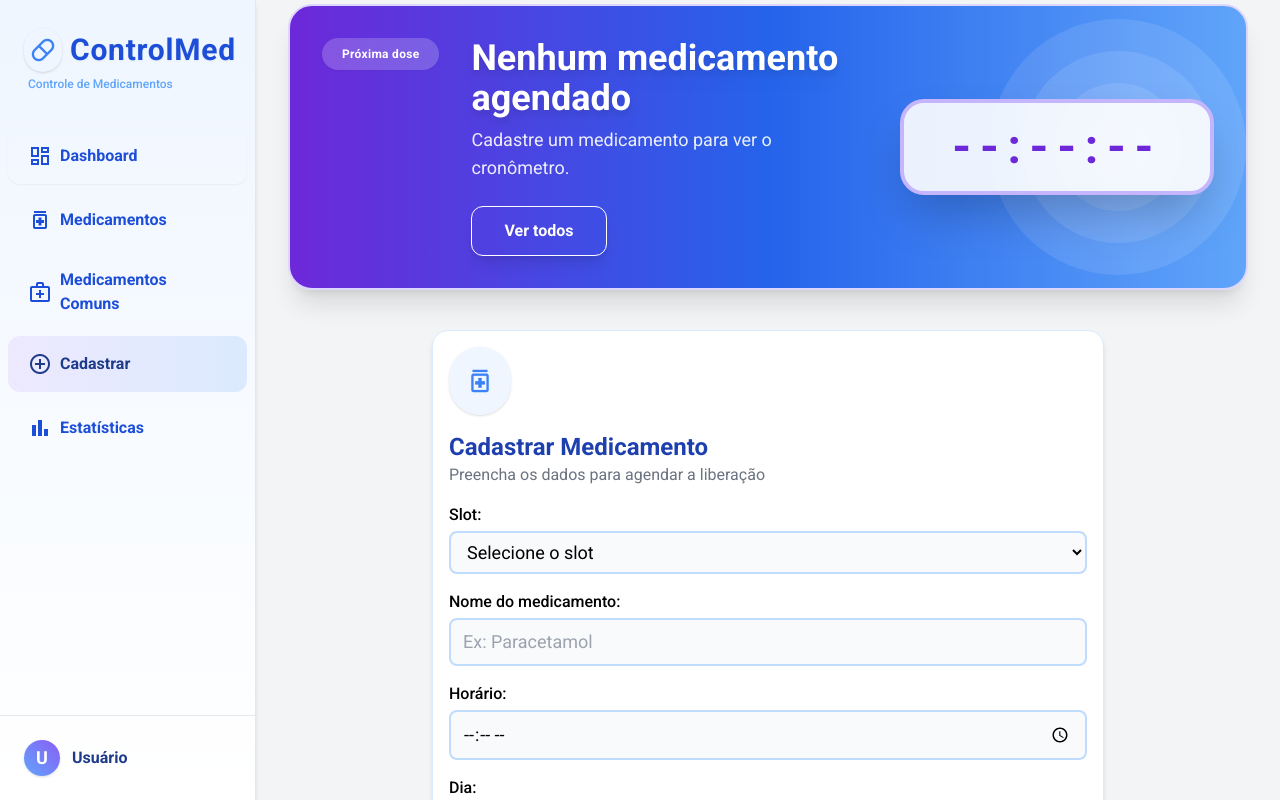
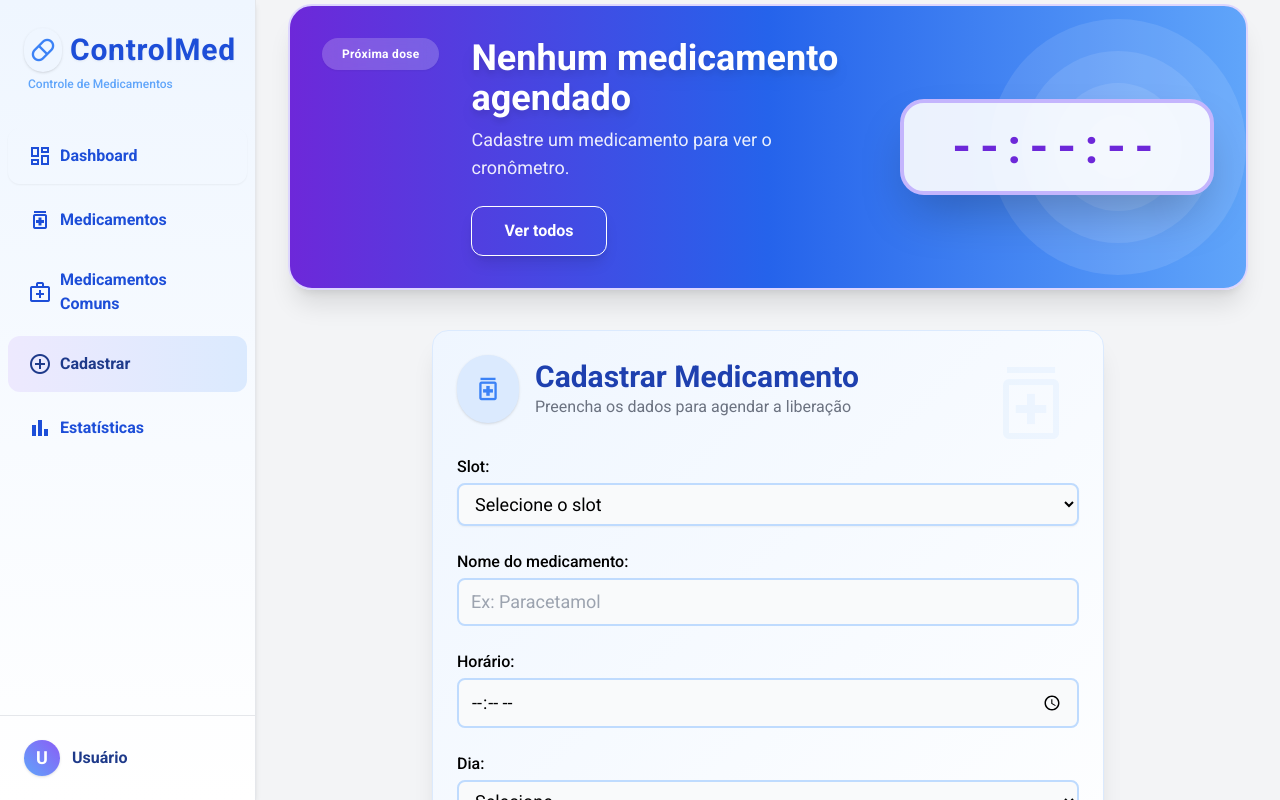
Before and after one commit to eduardosichelero/controlmed-app, a React (Create React App) app in the folder client/: page /cadastrar in a window 1280 px wide. Built offline with nearby package versions, Linux system fonts and the light colour scheme; no server answers.

Commit message:
feat: Melhora a interface dos componentes EstatisticasCard, MedicamentoCard e MedicamentoForm; adiciona novos estilos e ícones

```diff
--- a/client/src/components/EstatisticasCard.js
+++ b/client/src/components/EstatisticasCard.js
@@ -42,7 +42,10 @@ export default function EstatisticasCard({ slots, children }) {
     .sort();
 
   return (
-    <div className="rounded-2xl border border-blue-100 bg-white p-4 sm:p-6 w-full max-w-6xl min-w-[280px] shadow-md flex flex-col relative transition-all duration-150 ease-out mx-auto">
+    <div className="relative rounded-2xl border border-blue-100 bg-gradient-to-br from-blue-50 to-white p-6 w-full max-w-6xl min-w-[280px] shadow-xl flex flex-col transition-all duration-150 ease-out mx-auto overflow-hidden">
+      <div className="absolute right-8 top-8 opacity-10 text-8xl pointer-events-none select-none">
+        <Icon name="bar_chart" className="text-blue-300 text-8xl" />
+      </div>
       <div className="flex items-center justify-between mb-4 flex-wrap gap-2">
         <div className="rounded-full p-4 bg-green-50 text-green-500 flex items-center justify-center shadow">
           <Icon name="bar_chart" className="text-3xl sm:text-4xl" />
--- a/client/src/components/MedicamentoCard.js
+++ b/client/src/components/MedicamentoCard.js
@@ -30,11 +30,14 @@ export default function MedicamentoCard({ slot, onRemove, slotIndex = 0 }) {
   }
 
   return (
-    <div className="rounded-2xl border border-blue-100 bg-white p-4 w-full min-w-[180px] max-w-full shadow-md flex flex-col relative transition-all duration-150 ease-out hover:scale-102 hover:shadow-lg">
+    <div className="relative rounded-2xl border border-blue-100 bg-gradient-to-br from-blue-50 to-white p-6 w-full min-w-[180px] max-w-full shadow-xl flex flex-col transition-all duration-150 ease-out mx-auto overflow-hidden">
+      <div className="absolute right-6 top-6 opacity-10 text-7xl pointer-events-none select-none">
+        <Icon name="pill" className="text-blue-300 text-7xl" />
+      </div>
       {/* Slot label e ícone */}
       <div className="flex items-center justify-between mb-3 flex-wrap gap-2">
         <div
-          className={`rounded-full p-3 ${color.icon} flex items-center justify-center`}
+          className={`rounded-full p-3 ${color.icon} flex items-center justify-center shadow`}
           aria-hidden="true"
         >
           <Icon name="pill" className="text-2xl" />
--- a/client/src/components/MedicamentoForm.js
+++ b/client/src/components/MedicamentoForm.js
@@ -24,22 +24,24 @@ export default function MedicamentoForm({ form, onChange, onSubmit }) {
   }
 
   return (
-    <div className="rounded-2xl border border-blue-100 bg-white p-4 w-full min-w-[260px] max-w-2xl shadow-md flex flex-col relative transition-all duration-150 ease-out mx-auto">
-      {/* Ícone e título */}
-      <div className="flex items-center justify-between mb-4 flex-wrap gap-2">
-        <div className="rounded-full p-4 bg-blue-50 text-blue-500 flex items-center justify-center shadow">
+    <div className="relative rounded-2xl border border-blue-100 bg-gradient-to-br from-blue-50 to-white p-6 w-full min-w-[260px] max-w-2xl shadow-xl flex flex-col transition-all duration-150 ease-out mx-auto overflow-hidden">
+      <div className="absolute right-6 top-6 opacity-10 text-8xl pointer-events-none select-none">
+        <Icon name="medication" className="text-blue-300 text-8xl" />
+      </div>
+      <div className="flex items-center gap-4 mb-6">
+        <div className="rounded-full p-4 bg-blue-100 text-blue-500 flex items-center justify-center shadow">
           <Icon name="medication" className="text-3xl" />
         </div>
+        <div>
+          <h1 className="font-extrabold text-3xl text-blue-800 break-words" tabIndex={0}>
+            Cadastrar Medicamento
+          </h1>
+          <p className="text-gray-500 text-base break-words" tabIndex={0}>
+            Preencha os dados para agendar a liberação
+          </p>
+        </div>
       </div>
-      <div className="mb-2">
-        <h1 className="font-semibold text-2xl text-blue-800 break-words" tabIndex={0}>
-          Cadastrar Medicamento
-        </h1>
-        <p className="text-gray-500 text-base break-words" tabIndex={0}>
-          Preencha os dados para agendar a liberação
-        </p>
-      </div>
-      <form autoComplete="off" className="space-y-4 mt-2" onSubmit={handleSubmit}>
+      <form autoComplete="off" className="space-y-6 mt-2" onSubmit={handleSubmit}>
         <div>
           <label htmlFor="slot" className="block font-medium mb-1 text-base">
             Slot:
@@ -48,7 +50,7 @@ export default function MedicamentoForm({ form, onChange, onSubmit }) {
             name="slot"
             id="slot"
             required
-            className="w-full border-2 border-blue-200 focus:border-blue-500 focus:ring-2 focus:ring-blue-100 rounded-lg px-3 py-2 bg-gray-50 text-lg outline-none transition"
+            className="w-full border-2 border-blue-200 focus:border-blue-500 focus:ring-2 focus:ring-blue-100 rounded-lg px-3 py-2 bg-gray-50 text-lg outline-none transition shadow-sm"
             value={form.slot}
             onChange={onChange}
             aria-label="Selecione o slot do medicamento"
@@ -140,7 +142,7 @@ export default function MedicamentoForm({ form, onChange, onSubmit }) {
         </div>
         <button
           type="submit"
-          className="mt-4 w-full bg-blue-600 hover:bg-blue-700 text-white font-semibold py-3 rounded-xl transition-all duration-150 ease-out flex items-center justify-center gap-2 text-lg focus:outline-none focus:ring-2 focus:ring-blue-400"
+          className="mt-6 w-full bg-gradient-to-r from-blue-600 to-violet-600 hover:from-blue-700 hover:to-violet-700 text-white font-semibold py-3 rounded-xl transition-all duration-150 ease-out flex items-center justify-center gap-2 text-lg shadow-lg focus:outline-none focus:ring-2 focus:ring-blue-400"
           aria-label="Cadastrar medicamento"
         >
           <Icon name="add_circle" /> Cadastrar
```
